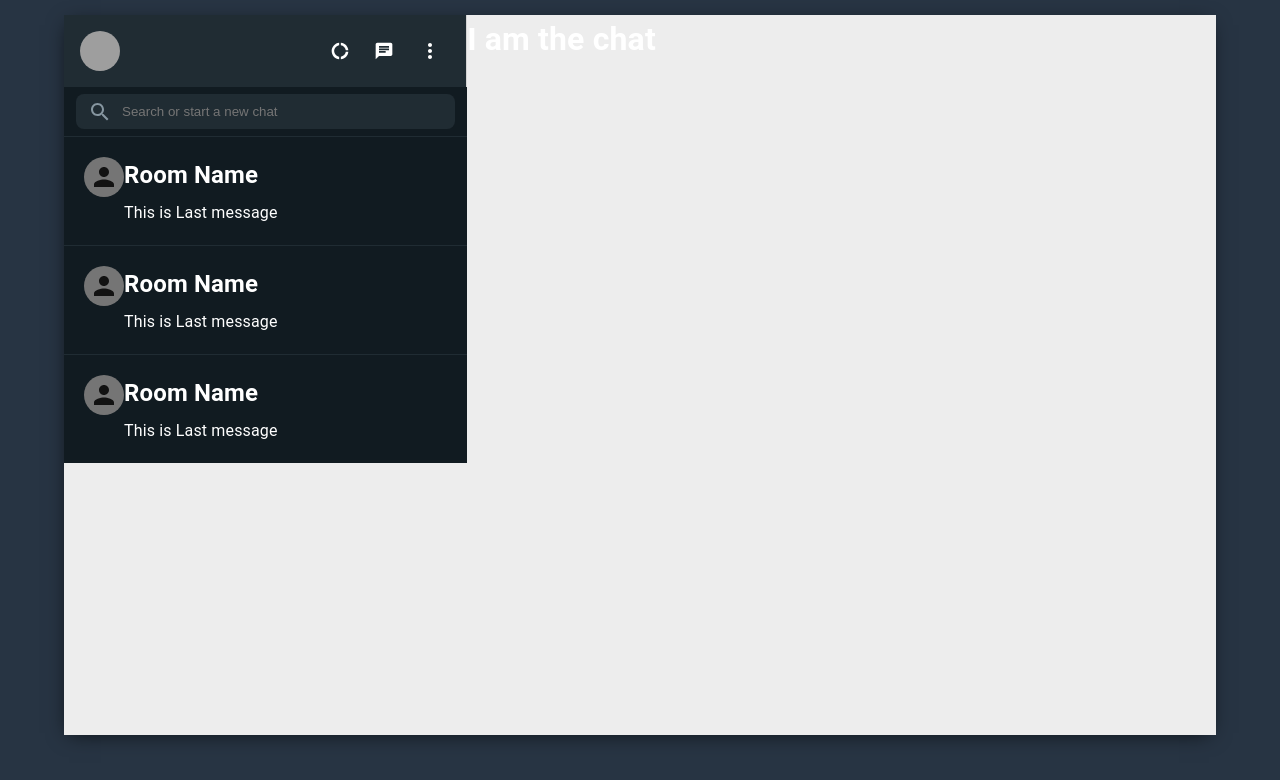
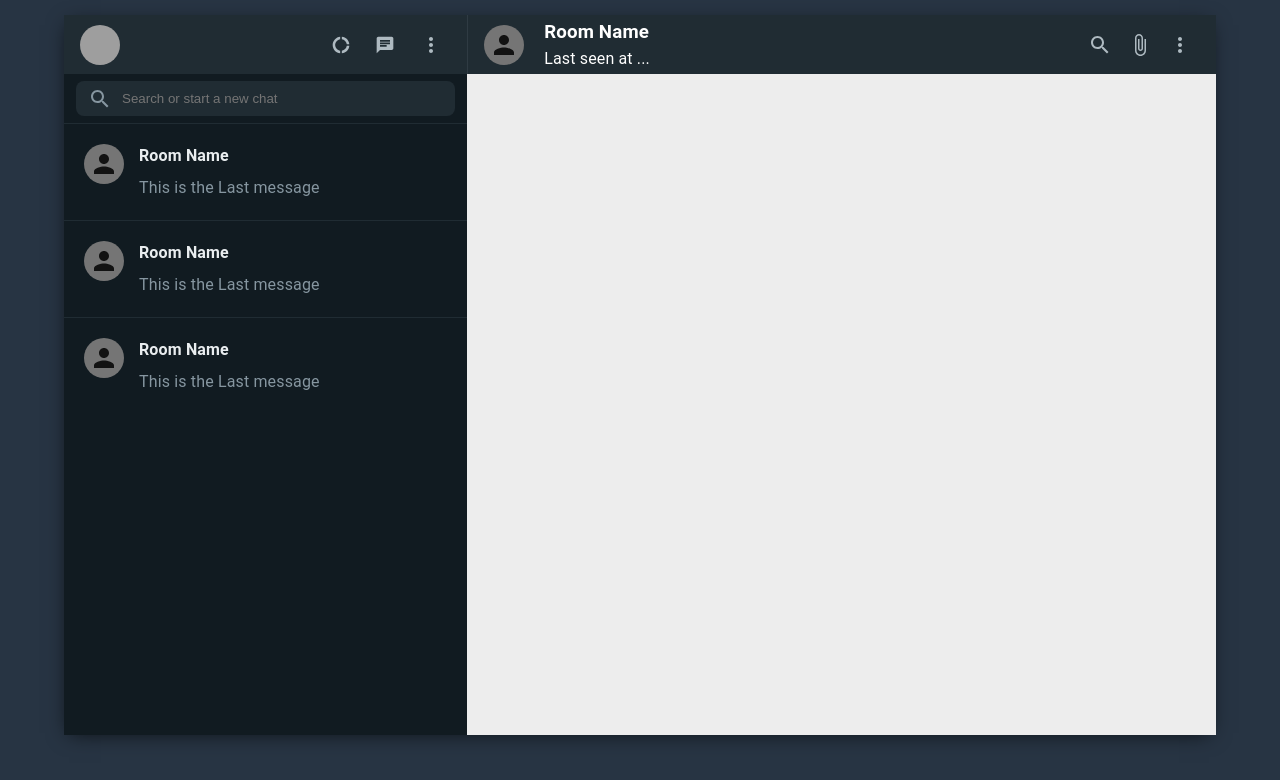
Before and after one commit to D3N2-A/Whatsapp-mern, a React (Create React App) app: page / in a window 1280 px wide. Shown: the top 780 px of the page. Built offline with nearby package versions, Linux system fonts and the light colour scheme; grey boxes are pictures that could not be loaded.

Commit message:
chat header added

```diff
--- a/src/components/Chat/Chat.js
+++ b/src/components/Chat/Chat.js
@@ -1,9 +1,28 @@
+import { AttachFile, MoreVert, SearchOutlined } from "@mui/icons-material";
+import { Avatar, IconButton } from "@mui/material";
 import React from "react";
 import "./chat.css";
 const Chat = () => {
   return (
     <div className="chat">
-      <h1>I am the chat</h1>
+      <div className="chat__header">
+        <Avatar />
+        <div className="chat__headerInfo">
+          <h3>Room Name</h3>
+          <p>Last seen at ...</p>
+        </div>
+        <div className="chat__headerRight">
+          <IconButton>
+            <SearchOutlined style={{ color: "#aebac1" }} />
+          </IconButton>
+          <IconButton>
+            <AttachFile style={{ color: "#aebac1" }} />
+          </IconButton>
+          <IconButton>
+            <MoreVert style={{ color: "#aebac1" }} />
+          </IconButton>
+        </div>
+      </div>
     </div>
   );
 };
--- a/src/components/Chat/chat.css
+++ b/src/components/Chat/chat.css
@@ -3,3 +3,18 @@
   flex-direction: column;
   flex: 0.65;
 }
+.chat__header {
+  display: flex;
+  background-color: #202c33;
+  padding: 10px 16px;
+  width: 100%;
+  height: 59px;
+  align-items: center;
+
+  border-left: 1px solid rgba(134, 150, 160, 0.15);
+}
+
+.chat__headerInfo {
+  flex: 1;
+  padding-left: 20px;
+}
--- a/src/components/Sidebar/Sidebar.js
+++ b/src/components/Sidebar/Sidebar.js
@@ -16,13 +16,13 @@ const Sidebar = () => {
         />
         <div className="sidebar__headerRight">
           <IconButton>
-            <DonutLarge style={{ fontSize: "20px" }} />
+            <DonutLarge style={{ fontSize: "20px", color: "#aebac1" }} />
           </IconButton>
           <IconButton>
-            <Chat style={{ fontSize: "20px" }} />
+            <Chat style={{ fontSize: "20px", color: "#aebac1" }} />
           </IconButton>
           <IconButton>
-            <MoreVertIcon style={{ fontSize: "20x" }} />
+            <MoreVertIcon style={{ fontSize: "20x", color: "#aebac1" }} />
           </IconButton>
         </div>
       </div>
--- a/src/components/Sidebar/SidebarChat/SidebarChat.js
+++ b/src/components/Sidebar/SidebarChat/SidebarChat.js
@@ -7,7 +7,7 @@ const SidebarChat = () => {
       <Avatar />
       <div className="sidebarChat__info">
         <h2>Room Name</h2>
-        <p>This is Last message</p>
+        <p>This is the Last message</p>
       </div>
     </div>
   );
--- a/src/components/Sidebar/SidebarChat/sidebarChat.css
+++ b/src/components/Sidebar/SidebarChat/sidebarChat.css
@@ -11,6 +11,14 @@
 }
 
 .sidebarChat__info > h2 {
-  font-style: 16px;
+  color: #e9edef;
+  font-size: 16px;
   margin-bottom: 8px;
 }
+.sidebarChat__info > p {
+  color: #8696a0;
+}
+
+.sidebarChat__info {
+  margin-left: 15px;
+}
--- a/src/components/Sidebar/sidebar.css
+++ b/src/components/Sidebar/sidebar.css
@@ -8,8 +8,9 @@
   background-color: #202c33;
   display: flex;
   justify-content: space-between;
-  padding: 16px;
-  border-right: 1px solid lightgrey;
+  padding: 10px 16px;
+  width: 100%;
+  height: 59px;
 }
 
 .sidebar__headerRight {
@@ -57,7 +58,19 @@ textarea {
   color: #ffffff;
 }
 
-.sidebar__chat {
+.sidebar__chats {
   flex: 1;
-  overflow: scroll;
+  background-color: #111b21;
+  overflow-y: hidden;
 }
+.sidebar__chats:hover {
+  overflow-y: scroll;
+}
+.sidebar__chats::-webkit-scrollbar {
+  width: 0.5vw;
+
+  background-color: #111b21;
+}
+.sidebar__chats::-webkit-scrollbar-thumb {
+  background-color: #8696a0;
+}
```
Also changed, not shown: 1 other file (tests, documents, lock files or other folders).
